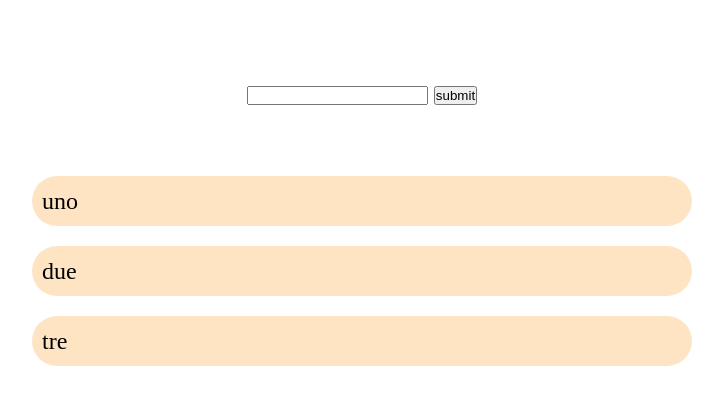
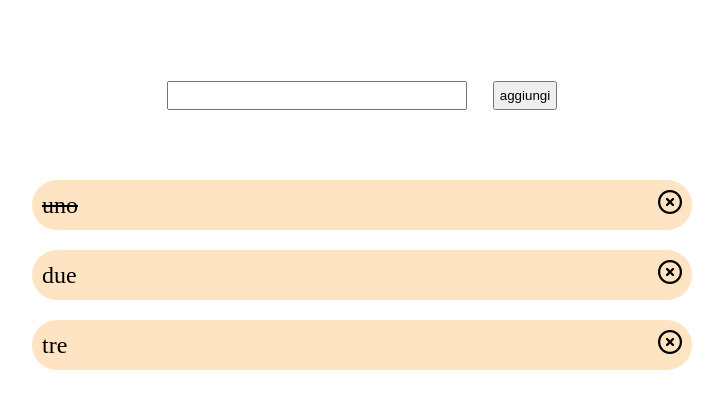
Before and after one commit to MirkoGLostia/vue-todolist, a plain HTML site: page index.html in a window 1280 px wide. Shown: the part 158-566 px from the top of the page, without its empty margins (278-1001 px from the left). Drawn offline with nearby package versions, Linux system fonts and the light colour scheme.

Commit message:
html_css_set-up

```diff
--- a/css/style.css
+++ b/css/style.css
@@ -36,9 +36,25 @@
     width: 700px;
 }
 
+
+    /* input */
+
     #input-container {
         padding-bottom: 50px;
     }
+
+    #input-container input {
+        padding: 5px;
+        width: 300px;
+    }
+
+    #input-container button {
+        margin-left: 20px;
+        padding: 5px;
+    }
+
+
+    /* list items */
 
     #list-container {
         line-height: 30px;
@@ -51,3 +67,11 @@
         margin: 20px;
         padding: 10px;
     }
+
+    #list-container li > i {
+        float: right;
+    }
+
+    .task-is-done {
+        text-decoration: line-through;
+    }
--- a/index.html
+++ b/index.html
@@ -4,6 +4,7 @@
     <meta charset="UTF-8">
     <meta http-equiv="X-UA-Compatible" content="IE=edge">
     <meta name="viewport" content="width=device-width, initial-scale=1.0">
+    <link rel="stylesheet" href="https://cdnjs.cloudflare.com/ajax/libs/font-awesome/6.4.0/css/all.min.css" integrity="sha512-iecdLmaskl7CVkqkXNQ/ZH/XLlvWZOJyj7Yy7tcenmpD1ypASozpmT/E0iPtmFIB46ZmdtAc9eNBvH0H/ZpiBw==" crossorigin="anonymous" referrerpolicy="no-referrer" />
     <link rel="stylesheet" href="css/style.css">
     <title>to do list</title>
 </head>
@@ -19,22 +20,25 @@
         <!-- input of te items -->
         <div id="input-container">
             <input type="text" name="test" id="test">
-            <button> submit </button>
+            <button> aggiungi </button>
         </div>
 
         <!-- showing the list -->
         <div id="list-container">
             <ul>
-                <li>
-                    uno
+                <li class="task-is-done">
+                    <span> uno</span>
+                    <i class="fa-regular fa-circle-xmark"></i>
                 </li>
 
                 <li>
-                    due
+                    <span> due</span>
+                    <i class="fa-regular fa-circle-xmark"></i>
                 </li>
 
                 <li>
-                    tre
+                    <span> tre</span>
+                    <i class="fa-regular fa-circle-xmark"></i>
                 </li>
             </ul>
         </div>
```
Lines whose indentation alone changed are shown as unchanged.
